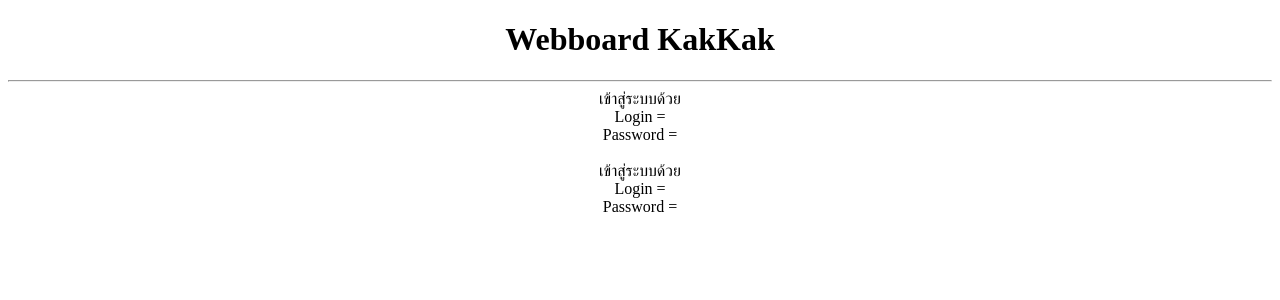
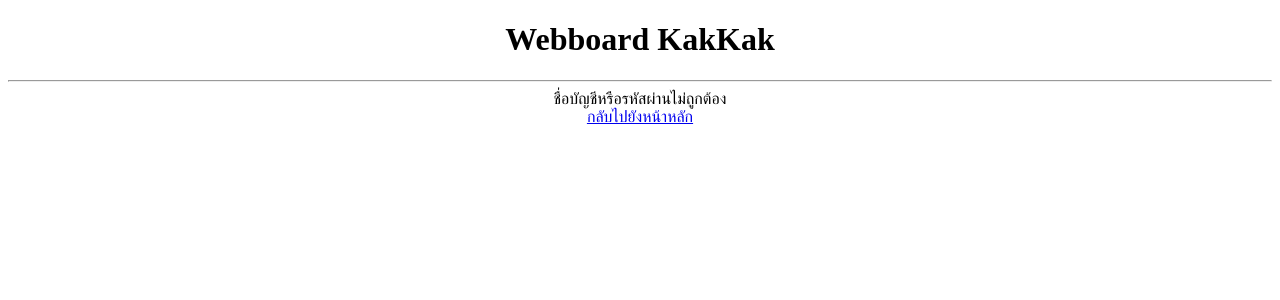
Before and after one commit to phollakrit/Webboard_ECT_Wed, a PHP site: page /verify.php in a window 1280 px wide. Shown: the top 300 px of the page. Run offline with PHP 8.4, Linux system fonts and the light colour scheme; data that the repository does not hold is empty.

Commit message:
work06 (php2)
work06 (php2)

```diff
--- a/verify.php
+++ b/verify.php
@@ -9,15 +9,19 @@
     <h1 style="text-align: center;">Webboard KakKak</h1>
     <hr>
     <div style="text-align: center;">
-        เข้าสู่ระบบด้วย<br>
-        Login = <?php echo $_POST['login']; ?><br>
-        Password = <?php echo $_POST['pwd']; ?>
-    </div><br>
-    <div style="text-align: center;">
         <?php
-            echo "เข้าสู่ระบบด้วย<br>";
-            echo "Login = $_POST[login]<br>";
-            echo "Password = $_POST[pwd]";
+            $login=$_POST['login'];
+            $pwd=$_POST['pwd'];
+            if ($login=="admin" && $pwd=="ad1234"){
+                echo "ยินดีต้อนรับคุณ ADMIN";
+            }
+            elseif ($login=="member" && $pwd=="mem1234"){
+                echo "ยินดีต้อนรับคุณ MEMBER";
+            }
+            else{
+                echo "ชื่อบัญชีหรือรหัสผ่านไม่ถูกต้อง";
+            }
+            echo "<br><a href=index.php>กลับไปยังหน้าหลัก</a>";
         ?>
     </div>
 
```
Also changed, not shown: index.php (renamed from index.html, +6 -5 lines), post.php (+13 -2 lines).
